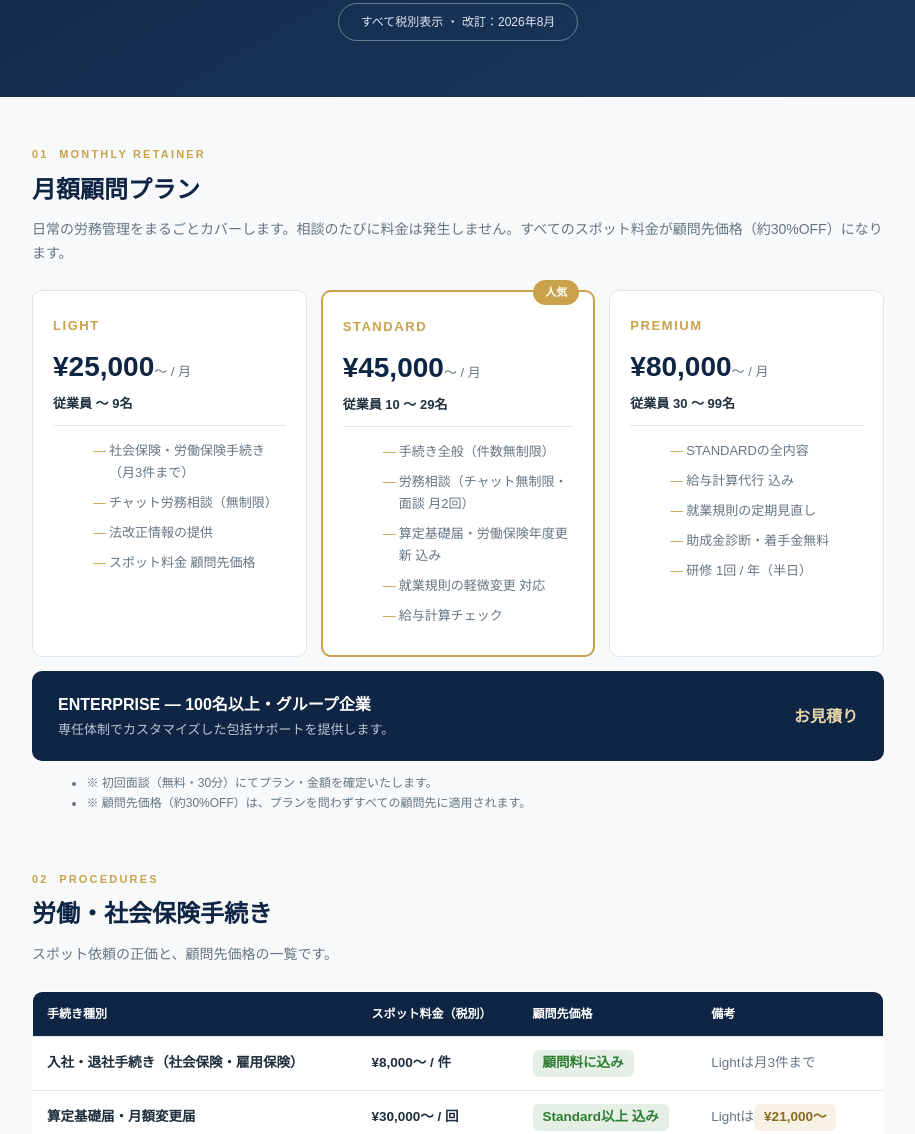
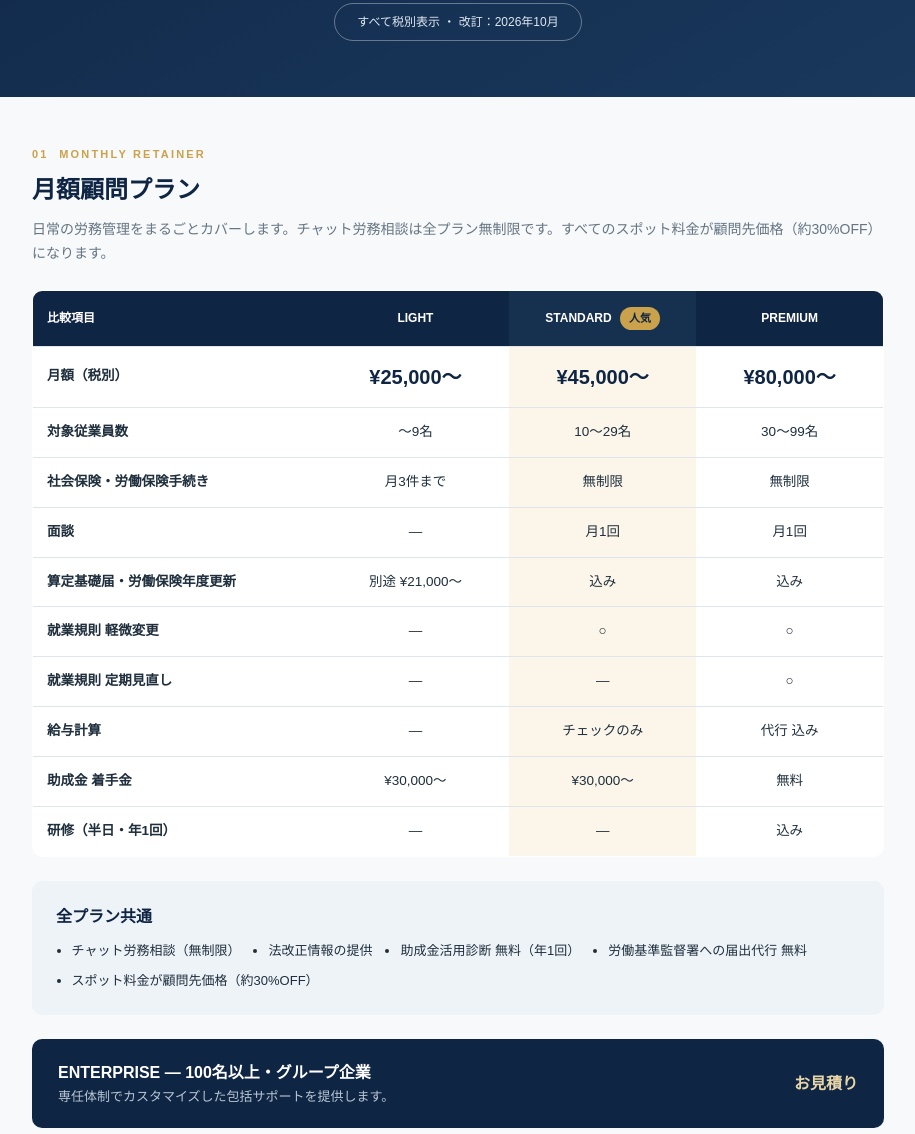
Before and after one commit to KatoAyu/ayumi-srai, a plain HTML site: page pricing.html in a window 1280 px wide. Shown: the part 277-1411 px from the top of the page, without its empty margins (182-1097 px from the left). Drawn offline with Linux system fonts and the light colour scheme.

Commit message:
Replace retainer cards with plan comparison and clarify meeting allowances

```diff
--- a/pricing.html
+++ b/pricing.html
@@ -61,29 +61,24 @@
   h2 { font-size: 24px; color: var(--navy); margin-bottom: 8px; }
   .sec-lead { color: var(--muted); font-size: 14px; margin-bottom: 24px; }
 
-  /* 顧問プランカード */
-  .plans { display: grid; grid-template-columns: repeat(3, 1fr); gap: 14px; }
-  .plan {
-    background: #fff;
-    border: 1px solid var(--line);
-    border-radius: 10px;
-    padding: 24px 20px;
-    position: relative;
-  }
-  .plan.featured { border: 2px solid var(--gold); }
-  .plan .tag {
-    position: absolute; top: -12px; right: 14px;
-    background: var(--gold); color: #fff;
-    font-size: 11px; font-weight: 700;
-    padding: 3px 12px; border-radius: 999px;
-  }
-  .plan .name { font-size: 13px; font-weight: 700; color: var(--gold); letter-spacing: 0.12em; }
-  .plan .price { font-size: 28px; font-weight: 700; color: var(--navy); margin: 6px 0 2px; }
-  .plan .price small { font-size: 13px; font-weight: 400; color: var(--muted); }
-  .plan .scope { font-size: 13px; font-weight: 700; border-bottom: 1px solid var(--line); padding-bottom: 10px; margin-bottom: 10px; }
-  .plan ul { list-style: none; font-size: 13px; color: var(--muted); }
-  .plan li { padding: 4px 0 4px 16px; position: relative; }
-  .plan li::before { content: "—"; position: absolute; left: 0; color: var(--gold); }
+  /* 顧問プラン比較表 */
+  .plan-comparison-scroll { max-width: 100%; overflow-x: auto; border-radius: 10px; }
+  .plan-comparison-scroll:focus-visible { outline: 2px solid var(--gold); outline-offset: 4px; }
+  .plan-comparison { min-width: 720px; table-layout: fixed; }
+  .plan-comparison th:first-child { width: 34%; }
+  .plan-comparison thead th:not(:first-child), .plan-comparison td { text-align: center; }
+  .plan-comparison thead th { vertical-align: middle; }
+  .plan-comparison td { color: var(--ink); }
+  .plan-comparison tbody .standard-col { background: #fbf6e9; }
+  .plan-comparison thead .standard-col { background: var(--navy-2); }
+  .popular-badge { display: inline-block; margin: 4px 0 4px 5px; padding: 2px 9px; border-radius: 999px; background: var(--gold); color: var(--navy); font-size: 11px; white-space: nowrap; }
+  .plan-price-row td { font-size: 20px; font-weight: 700; color: var(--navy); white-space: nowrap; }
+  .plan-common { margin: 24px 0; padding: 22px 24px; background: var(--accent-bg); border-radius: 10px; }
+  .plan-common h3 { font-size: 16px; color: var(--navy); margin-bottom: 10px; }
+  .plan-common ul { display: flex; flex-wrap: wrap; gap: 8px 28px; padding-left: 1.2em; font-size: 13px; color: var(--ink); }
+  .plan-scroll-hint { display: none; font-size: 12px; color: var(--muted); margin-bottom: 10px; }
+  @media (max-width: 800px) { .plan-scroll-hint { display: block; } }
+  @media print { .plan-comparison-scroll { overflow: visible; } .plan-comparison { min-width: 0; } .plan-scroll-hint { display: none; } }
   .enterprise {
     margin-top: 14px;
     background: var(--navy);
@@ -176,14 +171,13 @@
   footer { text-align: center; font-size: 12px; color: var(--muted); padding: 20px 0 40px; }
 
   @media (max-width: 720px) {
-    .plans { grid-template-columns: 1fr; }
     .enterprise { flex-direction: column; align-items: flex-start; }
   }
   @media print {
     body { background: #fff; }
     .hero, .compare-wrap, .cta, thead th { -webkit-print-color-adjust: exact; print-color-adjust: exact; }
     .section { padding: 28px 0 4px; page-break-inside: avoid; }
-    .plans, table { page-break-inside: avoid; }
+    table { page-break-inside: avoid; }
     @page { size: A4; margin: 12mm; }
   }
 </style>
@@ -195,7 +189,7 @@
   <p class="eyebrow">FEE SCHEDULE</p>
   <h1>サービス料金表</h1>
   <p>顧問契約とスポット依頼、どちらにも対応しています。<br>顧問先はすべてのスポット料金が約30%OFFになります。</p>
-  <span class="badge">すべて税別表示 ・ 改訂：2026年8月</span>
+  <span class="badge">すべて税別表示 ・ 改訂：2026年10月</span>
 </div>
 
 <div class="page">
@@ -204,44 +198,36 @@
   <section class="section">
     <p class="sec-label">01&nbsp;&nbsp;MONTHLY RETAINER</p>
     <h2>月額顧問プラン</h2>
-    <p class="sec-lead">日常の労務管理をまるごとカバーします。相談のたびに料金は発生しません。すべてのスポット料金が顧問先価格（約30%OFF）になります。</p>
-    <div class="plans">
-      <div class="plan">
-        <p class="name">LIGHT</p>
-        <p class="price">¥25,000<small>〜 / 月</small></p>
-        <p class="scope">従業員 〜 9名</p>
-        <ul>
-          <li>社会保険・労働保険手続き（月3件まで）</li>
-          <li>チャット労務相談（無制限）</li>
-          <li>法改正情報の提供</li>
-          <li>スポット料金 顧問先価格</li>
-        </ul>
-      </div>
-      <div class="plan featured">
-        <span class="tag">人気</span>
-        <p class="name">STANDARD</p>
-        <p class="price">¥45,000<small>〜 / 月</small></p>
-        <p class="scope">従業員 10 〜 29名</p>
-        <ul>
-          <li>手続き全般（件数無制限）</li>
-          <li>労務相談（チャット無制限・面談 月2回）</li>
-          <li>算定基礎届・労働保険年度更新 込み</li>
-          <li>就業規則の軽微変更 対応</li>
-          <li>給与計算チェック</li>
-        </ul>
-      </div>
-      <div class="plan">
-        <p class="name">PREMIUM</p>
-        <p class="price">¥80,000<small>〜 / 月</small></p>
-        <p class="scope">従業員 30 〜 99名</p>
-        <ul>
-          <li>STANDARDの全内容</li>
-          <li>給与計算代行 込み</li>
-          <li>就業規則の定期見直し</li>
-          <li>助成金診断・着手金無料</li>
-          <li>研修 1回 / 年（半日）</li>
-        </ul>
-      </div>
+    <p class="sec-lead">日常の労務管理をまるごとカバーします。チャット労務相談は全プラン無制限です。すべてのスポット料金が顧問先価格（約30%OFF）になります。</p>
+    <p class="plan-scroll-hint" id="plan-scroll-hint">横にスクロールして各プランを比較できます。</p>
+    <div class="plan-comparison-scroll" role="region" aria-label="月額顧問プラン比較表" aria-describedby="plan-scroll-hint" tabindex="0">
+      <table class="plan-comparison" aria-label="月額顧問プランの料金とサービス比較">
+        <thead>
+          <tr><th scope="col">比較項目</th><th scope="col">LIGHT</th><th scope="col" class="standard-col">STANDARD <span class="popular-badge">人気</span></th><th scope="col">PREMIUM</th></tr>
+        </thead>
+        <tbody>
+          <tr class="plan-price-row"><th scope="row">月額（税別）</th><td>¥25,000〜</td><td class="standard-col">¥45,000〜</td><td>¥80,000〜</td></tr>
+          <tr><th scope="row">対象従業員数</th><td>〜9名</td><td class="standard-col">10〜29名</td><td>30〜99名</td></tr>
+          <tr><th scope="row">社会保険・労働保険手続き</th><td>月3件まで</td><td class="standard-col">無制限</td><td>無制限</td></tr>
+          <tr><th scope="row">面談</th><td>—</td><td class="standard-col">月1回</td><td>月1回</td></tr>
+          <tr><th scope="row">算定基礎届・労働保険年度更新</th><td>別途 ¥21,000〜</td><td class="standard-col">込み</td><td>込み</td></tr>
+          <tr><th scope="row">就業規則 軽微変更</th><td>—</td><td class="standard-col">○</td><td>○</td></tr>
+          <tr><th scope="row">就業規則 定期見直し</th><td>—</td><td class="standard-col">—</td><td>○</td></tr>
+          <tr><th scope="row">給与計算</th><td>—</td><td class="standard-col">チェックのみ</td><td>代行 込み</td></tr>
+          <tr><th scope="row">助成金 着手金</th><td>¥30,000〜</td><td class="standard-col">¥30,000〜</td><td>無料</td></tr>
+          <tr><th scope="row">研修（半日・年1回）</th><td>—</td><td class="standard-col">—</td><td>込み</td></tr>
+        </tbody>
+      </table>
+    </div>
+    <div class="plan-common">
+      <h3>全プラン共通</h3>
+      <ul>
+        <li>チャット労務相談（無制限）</li>
+        <li>法改正情報の提供</li>
+        <li>助成金活用診断 無料（年1回）</li>
+        <li>労働基準監督署への届出代行 無料</li>
+        <li>スポット料金が顧問先価格（約30%OFF）</li>
+      </ul>
     </div>
     <div class="enterprise">
       <div>
@@ -306,7 +292,7 @@
           <th>個別労務相談（スポット）</th>
           <td class="spot">¥15,000 / 時間</td>
           <td class="komon"><span class="free">顧問料に込み</span></td>
-          <td>オンライン対応可</td>
+          <td>チャット相談は顧問料に込み。面談はSTANDARD以上</td>
         </tr>
       </tbody>
     </table>
```
